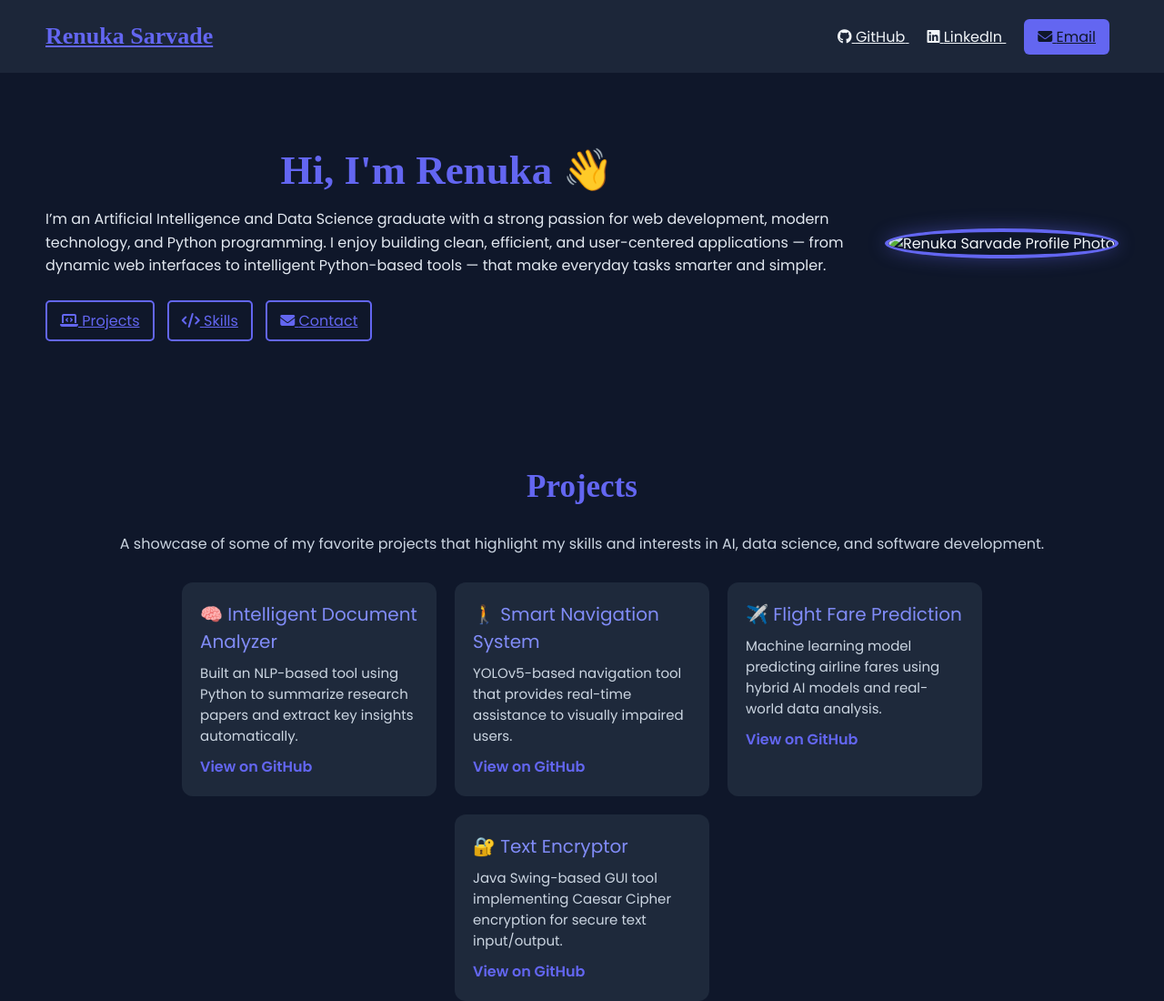
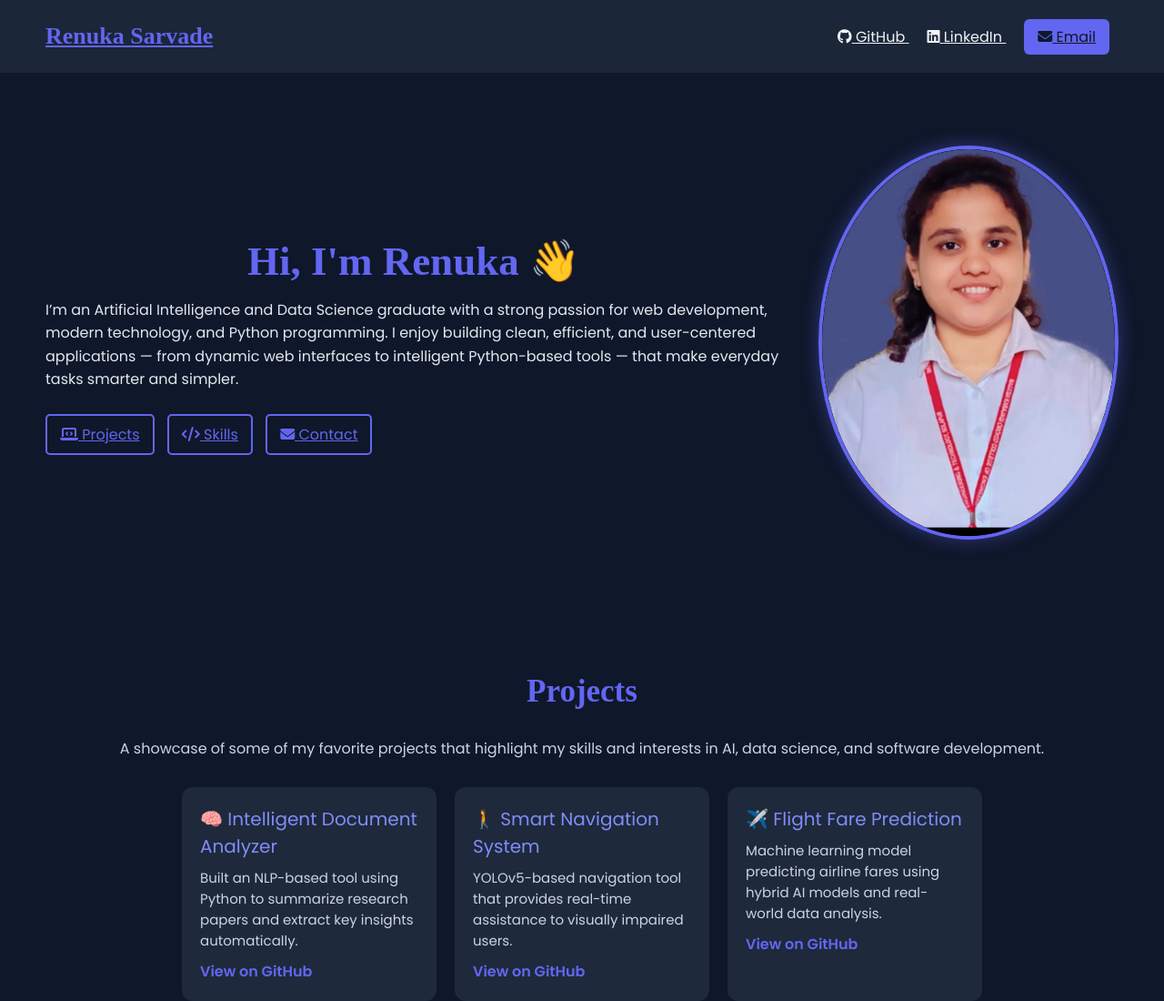
Before and after one commit to Renukasarvade/My--Portfolio, a plain HTML site: page index.html in a window 1280 px wide. Shown: the top 1100 px of the page at 91% size. Drawn offline with Linux system fonts and the light colour scheme.

Commit message:
Update index.html

```diff
--- a/index.html
+++ b/index.html
@@ -69,7 +69,7 @@ I enjoy building clean, efficient, and user-centered applications — from dynam
       </div>
 
       <div class="headshot">
-        <img src="images/Profile.jpg.jpeg" alt="Renuka Sarvade Profile Photo">
+        <img src="https://renukasarvade.github.io/My--Portfolio/images/Profile.jpg" alt="Renuka Sarvade Profile Photo">
 
 
       </div>
```
